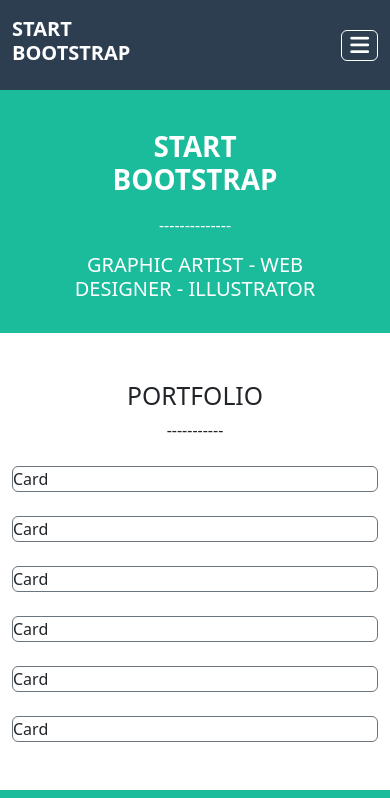
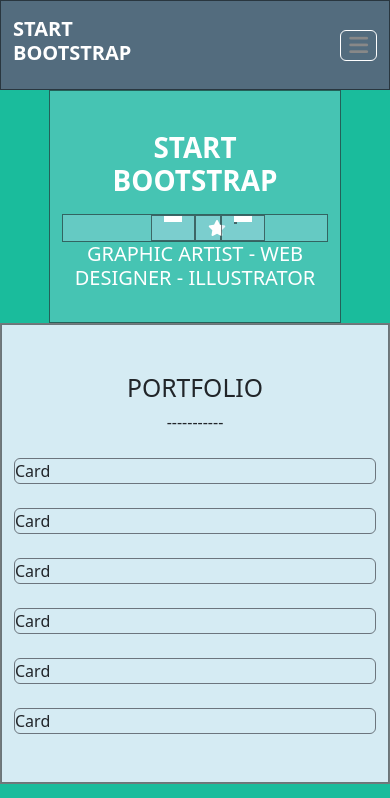
Before and after one commit to Benedettopana/html-css-bootstrap-freelancer, a plain HTML site: page index.html in a window 390 px wide. Shown: the top 798 px of the page. Drawn offline with nearby package versions, Linux system fonts and the light colour scheme.

Commit message:
[edit]fix-vari

```diff
--- a/assets/css/style.css
+++ b/assets/css/style.css
@@ -3,13 +3,14 @@
   --container-small: #1ABC9C;
   --bg-footer-top: #3A546D;
   --bg-footer-bot: #2C3E50;
+  --icon-grey: #888888;
 }
 
-/* [class^="container"],
+[class^="container"],
 .debug{
   background-color: rgba(173, 216, 230, 0.3);
   border: 1px solid rgba(0, 0, 0, 0.5);
-} */
+}
 
 
 header{
@@ -33,6 +34,10 @@ nav ul li a{
   text-decoration: none;
 }
 
+.hamburger{
+  color: #888888;
+}
+
 main.marg{
   margin-top: 90px;
 }
@@ -53,12 +58,10 @@ main .container-small{
 
 footer .top-footer{
   background-color: var(--bg-footer-top);
-  /* height: 230px; */
 }
 
 footer .bot-footer{
   background-color: var(--bg-footer-bot);
-  /* height: 110px; */
 }
 
 .ico{
@@ -69,6 +72,12 @@ footer .bot-footer{
   font-size: 1.15rem;
 }
 
+.line{
+  width: 100%;
+  height: 5px;
+  border: 3px solid white;
+}
+
 .credit{
   color: var(--container-small);
 }
--- a/index.html
+++ b/index.html
@@ -24,10 +24,10 @@
           <h4 class="text-uppercase fw-bold d-none d-md-block ">Start Bootstrap</h4>
         </div>
         <div class="col col-md-8 text-end ">
-          <div class="hamburgher d-md-none fs-4">
+          <div class="hamburger d-md-none fs-4">
             <i class="fa-solid fa-bars border rounded-2 border-white px-2 py-1"></i>
           </div>
-          <nav class="d-none d-md-block text-uppercase fw-bold  debug">
+          <nav class="d-none d-md-block text-uppercase fw-bold">
             <ul class="d-flex justify-content-end ">
               <li class="mx-3">
                 <a class="text-white" href="#">Portfolio</a>
@@ -54,7 +54,22 @@
           <img src="" alt="">
         </div>
         <h1 class="m-3 text-uppercase fs-1 fw-bolder  ">START BOOTSTRAP</h1>
-        <div class="divisore m-3">--------------</div>
+
+        <!-- TODO: fare divisori -->
+        <div class="row debug">
+          <div class="col-2 offset-4 debug"><div class="line"></div></div>
+          <div class="col-1 debug"><i class="fa-solid fa-star"></i></div>
+          <div class="col-2 debug"><div class="line"></div>
+          <div class="col-2 debug"></div>
+          </div>
+
+        </div>
+        <!-- <div class="divisore fs-3 fw-bolder  m-3 ">
+          <span class="mr-1">&#8213;&#8213;&#8213;</span>
+          <i class="fa-solid fa-star"></i>
+          <span class="ml-1">&#8213;&#8213;&#8213;</span>
+        </div> -->
+
 
         <div class="text-uppercase ">
           <h5>
```
